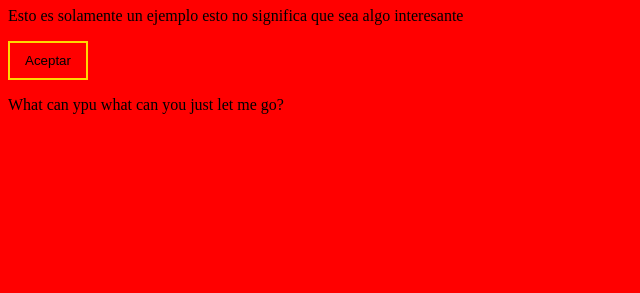
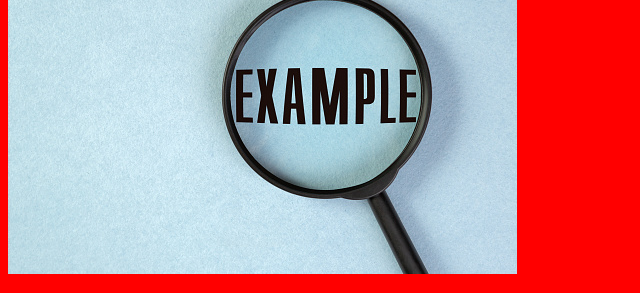
Before and after one commit to jose031199/hello-world, a plain HTML site: page index.html in a window 1280 px wide. Shown: the part 73-366 px from the top of the page, without its empty margins (0-640 px from the left). Drawn offline with Linux system fonts and the light colour scheme.

Commit message:
Added image into index.html

```diff
--- a/index.html
+++ b/index.html
@@ -5,6 +5,7 @@
 <link rel="stylesheet" href="style.css">
 </head>
 
+<div class='image_bg'><img src='img1.jpg' alt='In case is missed'></img></div>
 
 <h1>Hello World</h1>
 <p>Esto es solamente un ejemplo esto no significa que sea algo interesante<p>
```
Also changed, not shown: img1.jpg (added).
